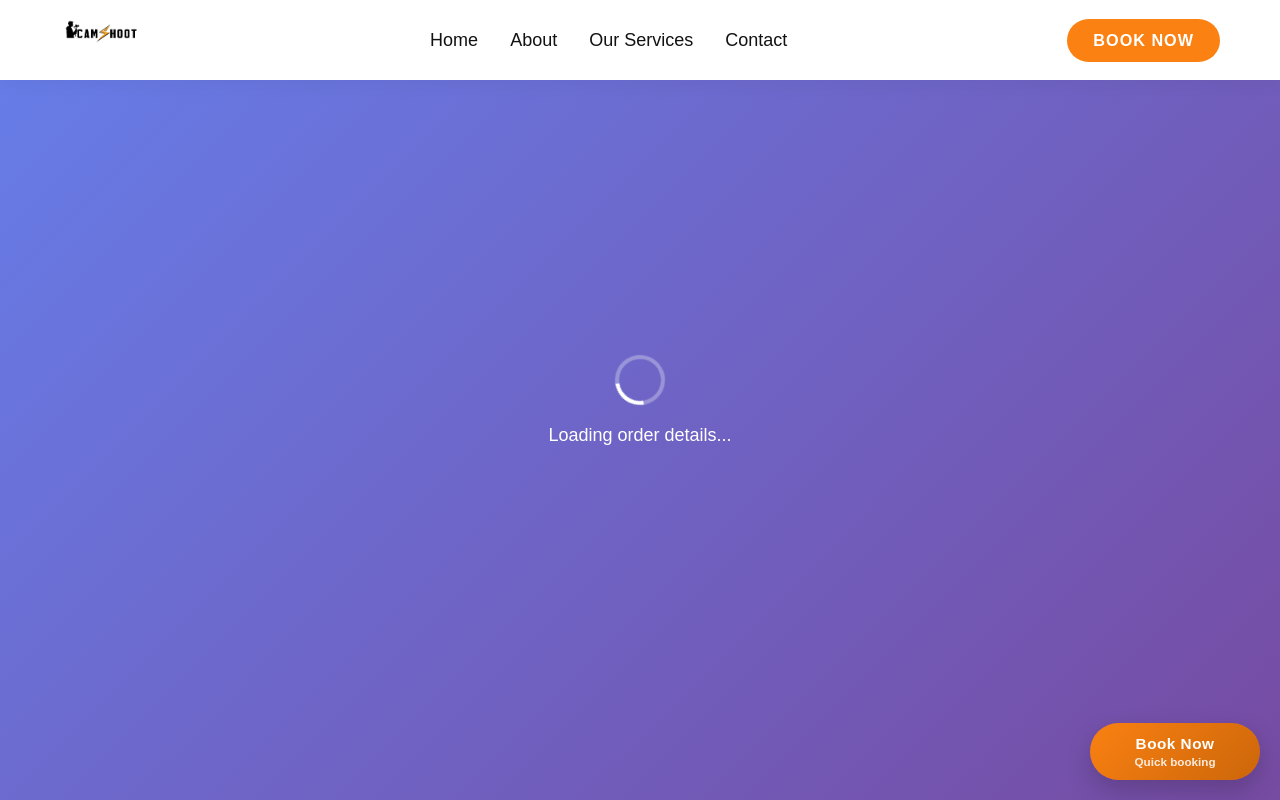
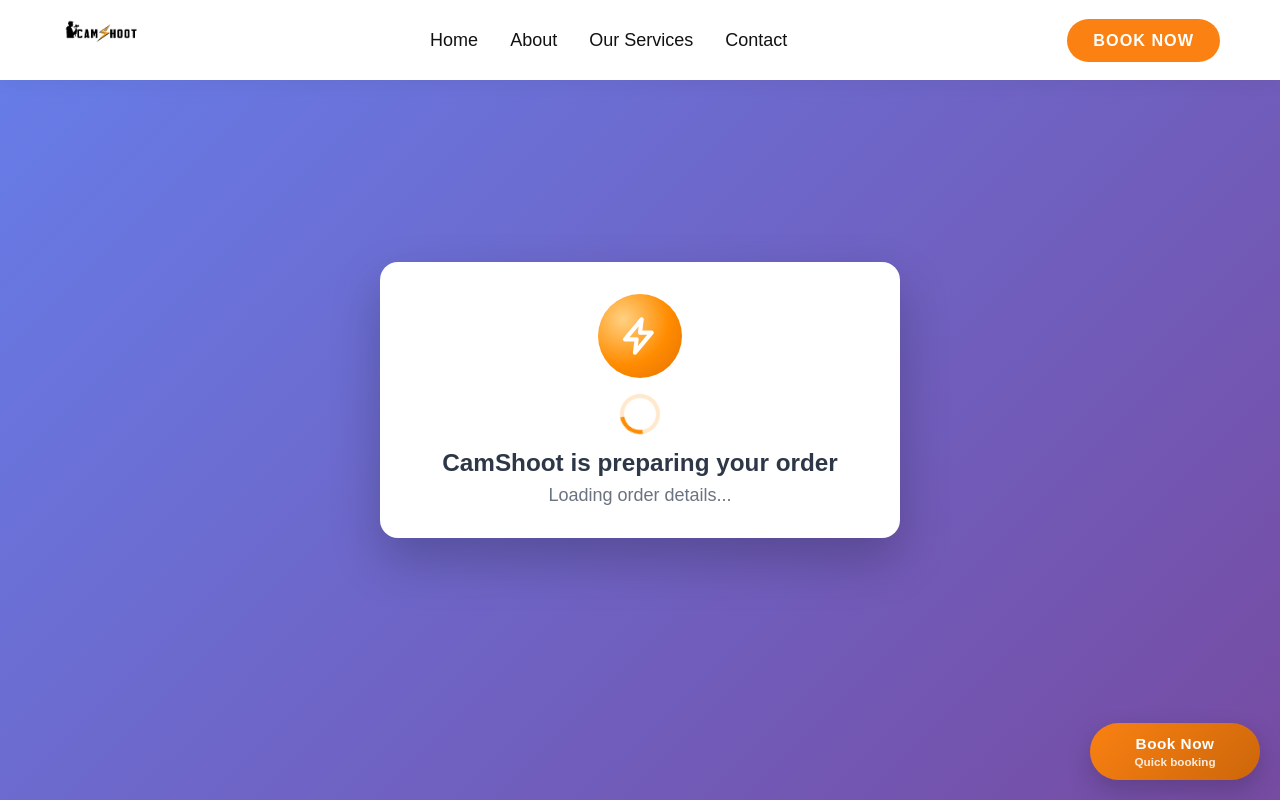
Before and after one commit to Saikiranudayana/Cam-Shoot, a Next.js app: page /success in a window 1280 px wide. Shown: the top 800 px of the page. Built offline with nearby package versions, Linux system fonts and the light colour scheme.

Commit message:
Fix payment flow validation and add branded success loading UX

```diff
--- a/app/api/razorpay/create-order/route.ts
+++ b/app/api/razorpay/create-order/route.ts
@@ -5,8 +5,9 @@
     try {
         const body = await request.json();
         const { amount } = body;
+        const parsedAmount = Number(amount);
 
-        if (!amount || amount <= 0) {
+        if (!Number.isFinite(parsedAmount) || parsedAmount <= 0) {
             return NextResponse.json(
                 { error: 'Invalid amount' },
                 { status: 400 }
@@ -17,7 +18,7 @@
         const orderId = generateOrderId();
 
         // Create Razorpay order
-        const order = await createRazorpayOrder(amount, orderId);
+        const order = await createRazorpayOrder(parsedAmount, orderId);
 
         return NextResponse.json({
             success: true,
@@ -28,8 +29,9 @@
         });
     } catch (error) {
         console.error('Error creating Razorpay order:', error);
+        const message = error instanceof Error ? error.message : 'Failed to create order';
         return NextResponse.json(
-            { error: 'Failed to create order' },
+            { error: message },
             { status: 500 }
         );
     }
--- a/app/success/page.tsx
+++ b/app/success/page.tsx
@@ -20,15 +20,27 @@
 export default function SuccessPage() {
     return (
         <Suspense fallback={
-            <div className={styles.container}>
-                <div className={styles.loading}>
-                    <div className={styles.spinner}></div>
-                    <p>Loading...</p>
-                </div>
-            </div>
+            <LoadingState message="Loading your confirmation..." />
         }>
             <SuccessContent />
         </Suspense>
+    );
+}
+
+function LoadingState({ message }: { message: string }) {
+    return (
+        <div className={styles.container}>
+            <div className={styles.loadingCard}>
+                <div className={styles.flashWrapper}>
+                    <svg className={styles.flashIcon} viewBox="0 0 24 24" fill="none" stroke="currentColor" strokeWidth="2.5" strokeLinecap="round" strokeLinejoin="round" aria-hidden="true">
+                        <path d="M13 2 3 14h7l-1 8 10-12h-7l1-8z" />
+                    </svg>
+                </div>
+                <div className={styles.loadingRing}></div>
+                <h2 className={styles.loadingTitle}>CamShoot is preparing your order</h2>
+                <p className={styles.loadingText}>{message}</p>
+            </div>
+        </div>
     );
 }
 
@@ -36,6 +48,7 @@
     const searchParams = useSearchParams();
     const router = useRouter();
     const [orderDetails, setOrderDetails] = useState<OrderDetails | null>(null);
+    const [isPreparingScreen, setIsPreparingScreen] = useState(true);
     const [isGeneratingPDF, setIsGeneratingPDF] = useState(false);
 
     useEffect(() => {
@@ -68,6 +81,18 @@
             });
         }
     }, [searchParams]);
+
+    useEffect(() => {
+        if (!orderDetails) {
+            return;
+        }
+
+        const timer = setTimeout(() => {
+            setIsPreparingScreen(false);
+        }, 1600);
+
+        return () => clearTimeout(timer);
+    }, [orderDetails]);
 
     const generatePDF = async () => {
         if (!orderDetails) return;
@@ -231,14 +256,11 @@
     };
 
     if (!orderDetails) {
-        return (
-            <div className={styles.container}>
-                <div className={styles.loading}>
-                    <div className={styles.spinner}></div>
-                    <p>Loading order details...</p>
-                </div>
-            </div>
-        );
+        return <LoadingState message="Loading order details..." />;
+    }
+
+    if (isPreparingScreen) {
+        return <LoadingState message="Finalizing your booking and transaction details..." />;
     }
 
     return (
--- a/app/success/success.module.css
+++ b/app/success/success.module.css
@@ -10,6 +10,57 @@
 .loading {
     text-align: center;
     color: white;
+}
+
+.loadingCard {
+    background: #fff;
+    border-radius: 18px;
+    width: min(92vw, 520px);
+    padding: 32px 24px;
+    text-align: center;
+    box-shadow: 0 22px 50px rgba(0, 0, 0, 0.22);
+    position: relative;
+}
+
+.flashWrapper {
+    width: 84px;
+    height: 84px;
+    margin: 0 auto 16px;
+    border-radius: 50%;
+    display: grid;
+    place-items: center;
+    background: radial-gradient(circle at 30% 30%, #ffd182 0%, #ff8c00 55%, #e56f00 100%);
+    box-shadow: 0 0 0 0 rgba(255, 140, 0, 0.35);
+    animation: pulseFlash 1.4s ease-out infinite;
+}
+
+.flashIcon {
+    width: 40px;
+    height: 40px;
+    color: #fff;
+}
+
+.loadingRing {
+    width: 40px;
+    height: 40px;
+    margin: 0 auto 14px;
+    border-radius: 50%;
+    border: 4px solid #ffe8cc;
+    border-top-color: #ff8c00;
+    animation: spin 1s linear infinite;
+}
+
+.loadingTitle {
+    margin: 0 0 8px 0;
+    color: #2d3748;
+    font-size: 1.35rem;
+    font-weight: 800;
+}
+
+.loadingText {
+    margin: 0;
+    color: #6b7280;
+    font-size: 1rem;
 }
 
 .spinner {
@@ -355,3 +406,20 @@
         font-size: 14px;
     }
 }
+
+@keyframes pulseFlash {
+    0% {
+        transform: scale(1);
+        box-shadow: 0 0 0 0 rgba(255, 140, 0, 0.35);
+    }
+
+    70% {
+        transform: scale(1.05);
+        box-shadow: 0 0 0 20px rgba(255, 140, 0, 0);
+    }
+
+    100% {
+        transform: scale(1);
+        box-shadow: 0 0 0 0 rgba(255, 140, 0, 0);
+    }
+}
--- a/components/BookingModal.module.css
+++ b/components/BookingModal.module.css
@@ -356,6 +356,27 @@
     border-color: var(--color-gold);
 }
 
+.errorLabel {
+    color: #b3261e;
+}
+
+.errorInput {
+    border-color: #b3261e !important;
+    background: #fff5f5;
+}
+
+.errorInput:focus {
+    border-color: #b3261e !important;
+    box-shadow: 0 0 0 3px rgba(179, 38, 30, 0.18) !important;
+}
+
+.fieldErrorText {
+    margin-top: 6px;
+    color: #b3261e;
+    font-size: 0.82rem;
+    font-weight: 600;
+}
+
 .summaryItem {
     display: flex;
     justify-content: space-between;
--- a/lib/razorpay.ts
+++ b/lib/razorpay.ts
@@ -3,20 +3,23 @@
 
 let razorpayInstance: Razorpay | null = null;
 
+const getRazorpayKeyId = (): string | undefined => {
+    return process.env.RAZORPAY_KEY_ID || process.env.NEXT_PUBLIC_RAZORPAY_KEY_ID;
+};
+
 // Initialize Razorpay instance lazily
 const getRazorpayInstance = () => {
     if (!razorpayInstance) {
-        // Check for keys first to provide clear error message
-        if (!process.env.NEXT_PUBLIC_RAZORPAY_KEY_ID || !process.env.RAZORPAY_KEY_SECRET) {
-            // Check if we are in a build environment where we might not want to crash,
-            // but for runtime we definitely need keys.
-            // However, throwing here is better than crashing blindly.
-            throw new Error("Razorpay keys are missing. Please set NEXT_PUBLIC_RAZORPAY_KEY_ID and RAZORPAY_KEY_SECRET environment variables.");
+        const keyId = getRazorpayKeyId();
+        const keySecret = process.env.RAZORPAY_KEY_SECRET;
+
+        if (!keyId || !keySecret) {
+            throw new Error('Razorpay keys are missing. Set RAZORPAY_KEY_ID (or NEXT_PUBLIC_RAZORPAY_KEY_ID) and RAZORPAY_KEY_SECRET.');
         }
 
         razorpayInstance = new Razorpay({
-            key_id: process.env.NEXT_PUBLIC_RAZORPAY_KEY_ID,
-            key_secret: process.env.RAZORPAY_KEY_SECRET,
+            key_id: keyId,
+            key_secret: keySecret,
         });
     }
     return razorpayInstance;
@@ -59,9 +62,15 @@
 // Create Razorpay order
 export const createRazorpayOrder = async (amount: number, orderId: string) => {
     try {
+        if (!Number.isFinite(amount) || amount <= 0) {
+            throw new Error('Invalid order amount received');
+        }
+
         const instance = getRazorpayInstance();
+        const amountInPaise = Math.round(amount * 100);
+
         const order = await instance.orders.create({
-            amount: amount * 100, // Convert to paise (smallest currency unit)
+            amount: amountInPaise,
             currency: 'INR',
             receipt: orderId,
             notes: {
```
Also changed, not shown: components/BookingModal.tsx (+64 -14 lines).
